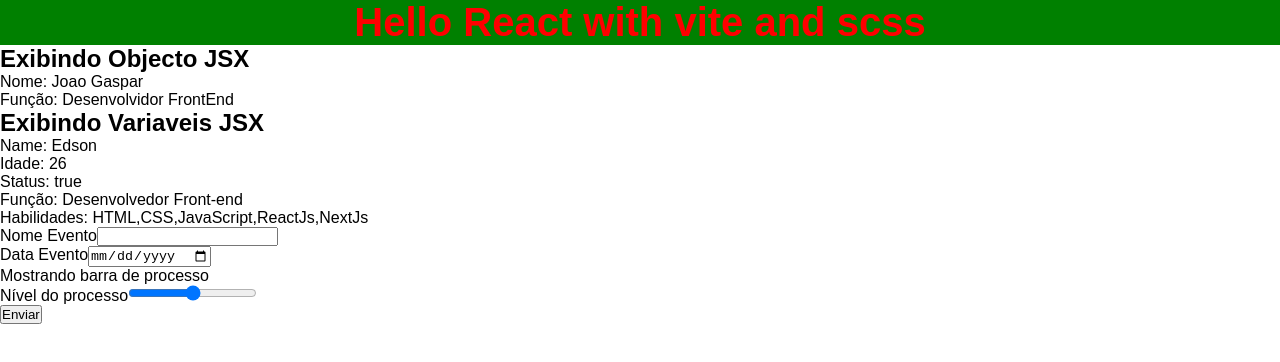
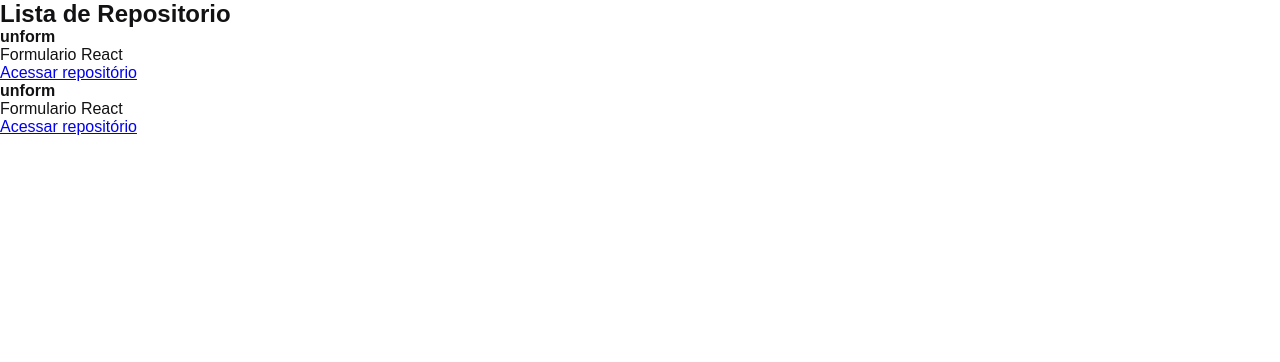
Before and after one commit to EdsonGaspar/study-full, a React (Vite) app in the folder studyreact/: page / in a window 1280 px wide. Shown: the top 362 px of the page. Built offline with nearby package versions, Linux system fonts and the light colour scheme.

Commit message:
Feat: Criado o primeiro componente e repository list e refatorando a estilizacao com SASS

```diff
--- a/studyreact/src/App.jsx
+++ b/studyreact/src/App.jsx
@@ -1,18 +1,10 @@
-import Form from "./components/form";
-import { List } from "./components/list";
-import { NavBar } from "./components/navbar";
-import { Seach } from "./components/search";
-// import Test from "./components/text";
+import { RepositoryList } from "./components/repositoryList";
 import "./styles/global.scss";
 
 function App() {
   return (
     <main>
-      <NavBar />
-      {/* <Test /> */}
-      <Seach />
-      <List />
-      <Form />
+      <RepositoryList />
     </main>
   );
 }
--- /dev/null
+++ b/studyreact/src/components/repositoryList.jsx
@@ -0,0 +1,19 @@
+export function RepositoryList() {
+  return (
+    <section>
+      <h2>Lista de Repositorio</h2>
+      <ul>
+        <li>
+          <strong>unform</strong>
+          <p>Formulario React</p>
+          <a href="#">Acessar repositório</a>
+        </li>
+        <li>
+          <strong>unform</strong>
+          <p>Formulario React</p>
+          <a href="#">Acessar repositório</a>
+        </li>
+      </ul>
+    </section>
+  );
+}
--- a/studyreact/src/styles/global.scss
+++ b/studyreact/src/styles/global.scss
@@ -5,15 +5,11 @@
 }
 
 body {
-  font-family: Arial, Helvetica, sans-serif;
+  font: 16px "Helvetica Neve", Arial, sans-serif;
+  color: #121214;
 
   // Conceito do SASS, Encadeiamento dos elementos. Ou seja uma tag pode estar dentro da outra.
-  h1 {
-    text-align: center;
-  }
+  // h1 {
+  //   text-align: center;
+  // }
 }
-.helo_scss {
-  color: red;
-  font-size: 40px;
-  background-color: green;
-}
```
